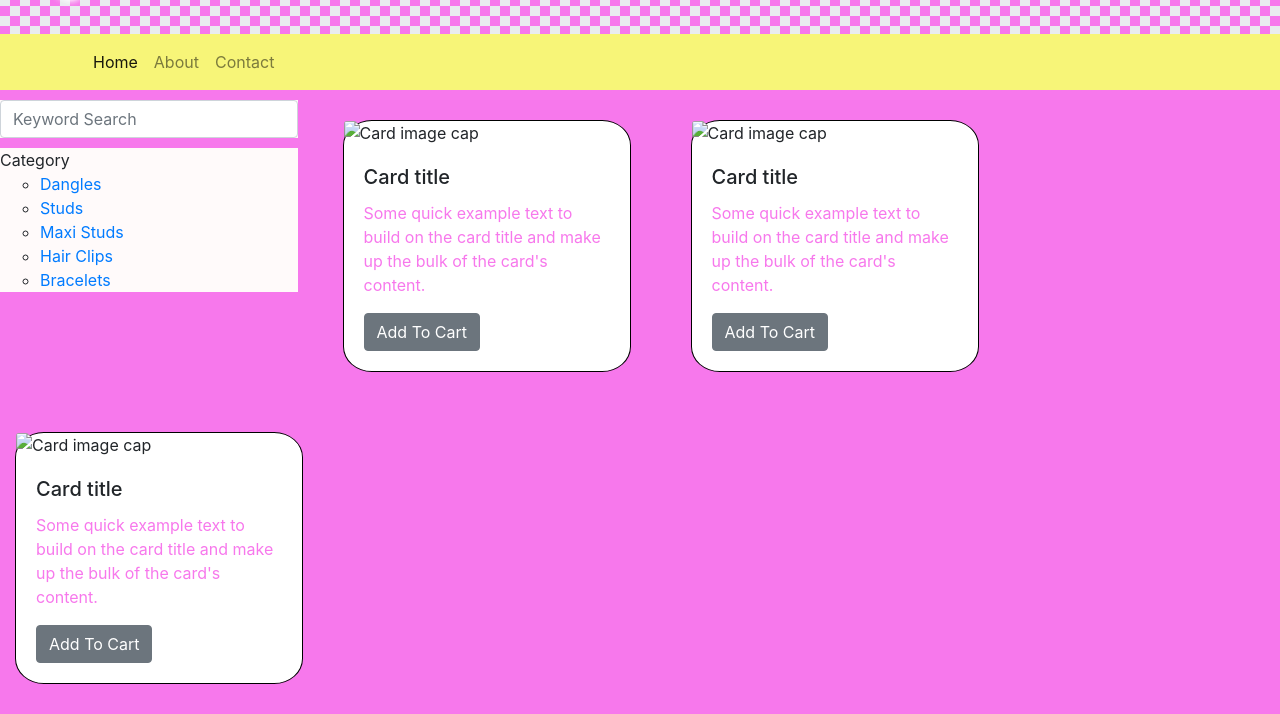
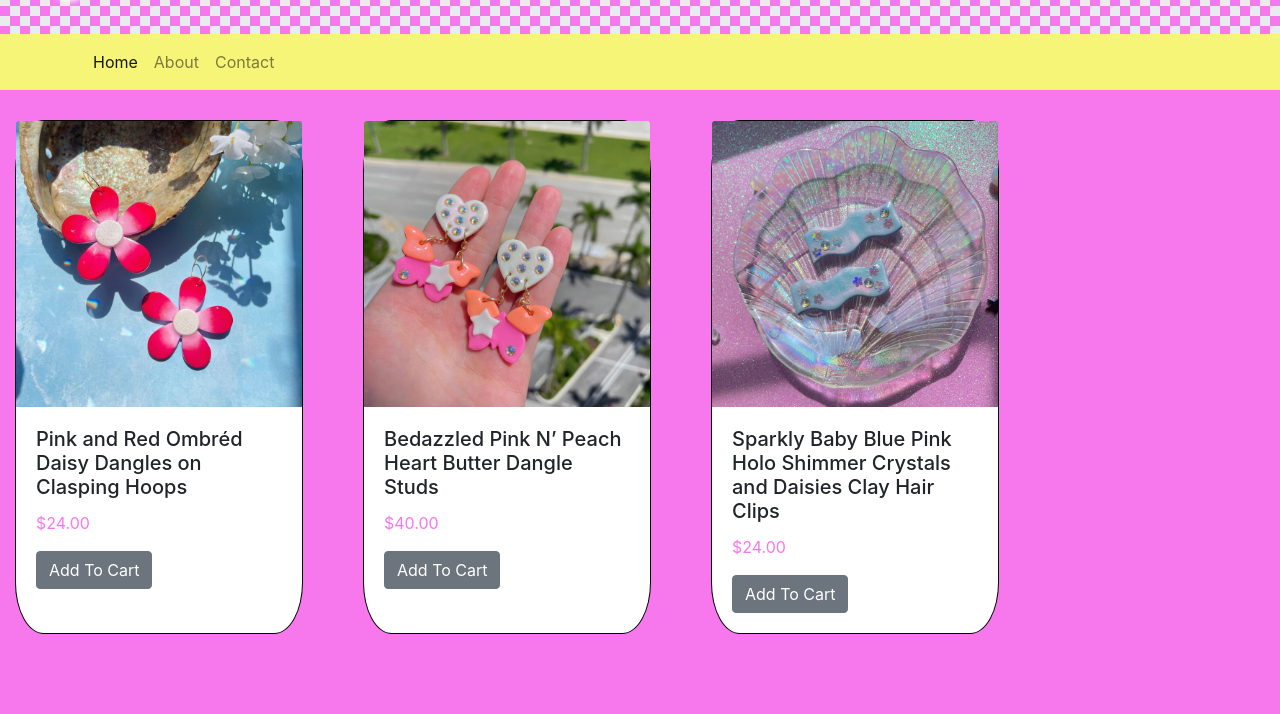
Before and after one commit to EzriSkard/LilacMilkCo, a website: page index.html in a window 1280 px wide. Shown: the part 124-838 px from the top of the page. After the commit the page ends 800 px from the top, so only its background shows below. Drawn offline with nearby package versions, Linux system fonts and the light colour scheme.

Commit message:
added images
comment out panel, work in progress

```diff
--- a/index.html
+++ b/index.html
@@ -33,7 +33,9 @@
                 </div>
             </div>
         </nav>
-    <div class="row">
+
+        <div class="row">
+ <!--
         <div class="col-md-3">
             <section class="panel">
                 <div class="panel-body">
@@ -59,30 +61,31 @@
                 </ul>
             </div>
         </div>
+         -->
 
             <div class="card" style="width: 18rem;">
-                <img class="card-img-top" src=".../100px180/" alt="Card image cap">
+                <img class="card-img-top" src="img/flowers.jpg" alt="Card image cap">
                 <div class="card-body">
-                <h5 class="card-title">Card title</h5>
-                <p class="card-text">Some quick example text to build on the card title and make up the bulk of the card's content.</p>
+                <h5 class="card-title">Pink and Red Ombréd Daisy Dangles on Clasping Hoops</h5>
+                <p class="card-text">$24.00</p>
                 <a href="#" class="btn btn-secondary">Add To Cart</a>
                 </div>
             </div>
 
             <div class="card" style="width: 18rem;">
-                <img class="card-img-top" src=".../100px180/" alt="Card image cap">
+                <img class="card-img-top" src="img/butterfly.jpg" alt="Card image cap">
                 <div class="card-body">
-                <h5 class="card-title">Card title</h5>
-                <p class="card-text">Some quick example text to build on the card title and make up the bulk of the card's content.</p>
+                <h5 class="card-title">Bedazzled Pink N’ Peach Heart Butter Dangle Studs</h5>
+                <p class="card-text">$40.00</p>
                 <a href="#" class="btn btn-secondary">Add To Cart</a>
                 </div>
             </div>
 
             <div class="card" style="width: 18rem;">
-                <img class="card-img-top" src=".../100px180/" alt="Card image cap">
+                <img class="card-img-top" src="img/blue clips.jpg" alt="Card image cap">
                 <div class="card-body">
-                <h5 class="card-title">Card title</h5>
-                <p class="card-text">Some quick example text to build on the card title and make up the bulk of the card's content.</p>
+                <h5 class="card-title">Sparkly Baby Blue Pink Holo Shimmer Crystals and Daisies Clay Hair Clips</h5>
+                <p class="card-text">$24.00</p>
                 <a href="#" class="btn btn-secondary">Add To Cart</a>
                 </div>
             </div>
```
Also changed, not shown: img/blue clips.jpg (added), img/butterfly.jpg (added), img/flowers.jpg (added), img/lmc.webp (added).
